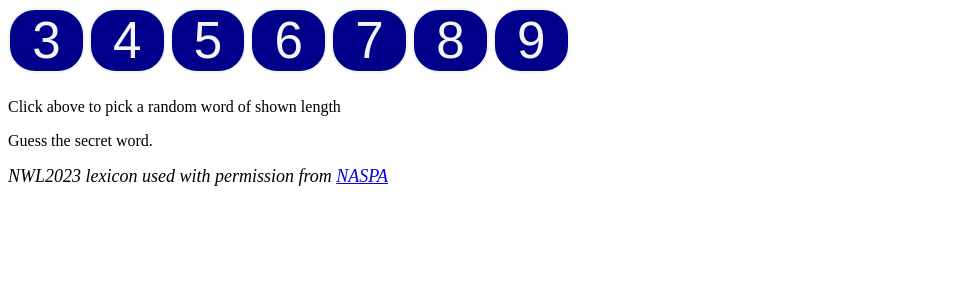
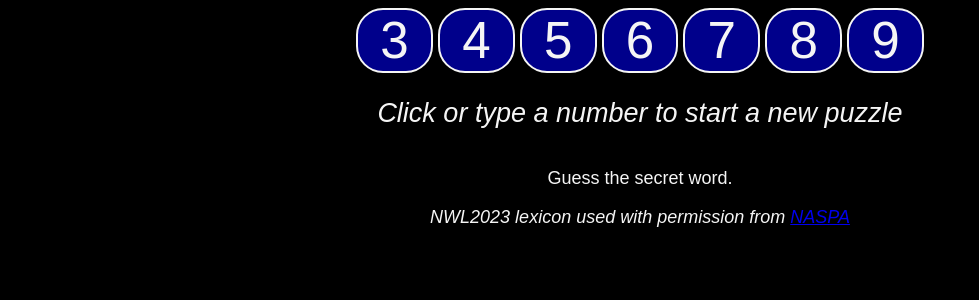
Before and after one commit to TileRunner/tilerunner.github.io, a Jekyll site: the page wordmastermind/wordmastermind.html, which Jekyll copies as it is, in a window 1280 px wide. Shown: the top 300 px of the page, without its empty margins (0-979 px from the left). Built offline with Jekyll 4.4.1, drawn with Linux system fonts in a browser that asks for light colours.

Commit message:
Improve wm look for desktop

```diff
--- a/wordmastermind/wordmastermind.css
+++ b/wordmastermind/wordmastermind.css
@@ -3,6 +3,24 @@
     --guessedWrongPositionBG: cornflowerblue;
     --guessedWrongLetterBG: darkgrey;
     --notGuessed: blue;
+}
+.desktopBody {
+    font-size: 2vh;
+    font-family: Arial, Helvetica, sans-serif;
+    background-color: black;
+    color: whitesmoke;
+    text-align: center;
+}
+.desktopHint {
+    font-size: 3vh !important;
+    font-style: italic;
+}
+.desktopKeyboard {
+    margin: auto;
+}
+.desktopGuesses {
+    display: inline-block;
+    margin: auto;
 }
 .options-div {
     height: 5vh;
--- a/wordmastermind/wordmastermind.html
+++ b/wordmastermind/wordmastermind.html
@@ -7,7 +7,7 @@
     <title>Word Mastermind</title>
     <link rel="stylesheet" href="wordmastermind.css">
   </head>
-  <body>
+  <body id="body">
     <div id="options-div" class="options-div">
         <button id="3-letter-puzzle">3</button>
         <button id="4-letter-puzzle">4</button>
@@ -17,9 +17,7 @@
         <button id="8-letter-puzzle">8</button>
         <button id="9-letter-puzzle">9</button>
     </div>
-    <div id="hint-div">
-        Click above to pick a random word of shown length
-    </div>
+    <div id="hint-div"></div>
     <div id="keyboard-div" class="customKeyboard">
         <div>
             <span id="click-Q">Q</span>
--- a/wordmastermind/wordmastermind.js
+++ b/wordmastermind/wordmastermind.js
@@ -1,4 +1,5 @@
 const letters = 'QWERTYUIOPASDFGHJKLZXCVBNM';
+const validLengths = [3,4,5,6,7,8,9];
 const correctLetterCorrectPositionKB = 'correct-letter-correct-position-KB';
 const correctLetterWrongPositionKB = 'correct-letter-wrong-position-KB';
 const wrongLetterKB = 'wrong-letter-KB';
@@ -14,8 +15,9 @@ const e_keyboard = document.getElementById("keyboard-div");
 const e_guess_table_body = document.getElementById("guess-table-body");
 e_keyboard.style.display = "none";
 window.addEventListener('keydown', (e) => {
-    if (e.key === 'Delete') handleDeleteLetter();
-    if (letters.includes(e.key.toUpperCase())) handleInputLetter(e.key.toUpperCase());
+    if ((e.key === 'Delete') || (e.key === 'Backspace')) handleDeleteLetter();
+    if ((e.key.length === 1) && (letters.includes(e.key.toUpperCase()))) handleInputLetter(e.key.toUpperCase());
+    if ((!solving || solved) && (validLengths.includes(parseInt(e.key)))) generatePuzzle(parseInt(e.key));
 });
 
 for (let l = 3; l < 10; l++) {
@@ -28,6 +30,15 @@ document.getElementById("click-backspace").addEventListener("click", () => handl
 document.getElementById("show-hint").addEventListener("click", () => showHint());
 document.getElementById("explain-colors").addEventListener("click",() => explainColors());
 
+if (isMobileDevice()) {
+    e_hint.textContent = "Tap a number to start a new puzzle";
+} else {
+    document.getElementById("body").classList.add("desktopBody");
+    e_hint.classList.add("desktopHint");
+    e_hint.textContent = "Click or type a number to start a new puzzle";
+    e_keyboard.classList.add("desktopKeyboard");
+    document.getElementById("guesses-div").classList.add("desktopGuesses");
+}
 function generatePuzzle(chosenLength) {
     wordLength = chosenLength;
     e_options.style.display = "none";
@@ -47,9 +58,24 @@ async function getInfo() {
 }
 
 function displayInfo() {
-    e_hint.textContent = "Click letters below to form your guess";
+    if (isMobileDevice()) {
+        e_hint.textContent = "Tap letters below to form your guess";
+    } else {
+        e_hint.textContent = "Type letters or click letters below to form your guess";
+    }
 }
-
+function isMobileDevice() {
+    if (navigator.userAgent.match(/Android/i)
+        || navigator.userAgent.match(/webOS/i)
+        || navigator.userAgent.match(/iPhone/i)
+        || navigator.userAgent.match(/iPad/i)
+        || navigator.userAgent.match(/iPod/i)
+        || navigator.userAgent.match(/BlackBerry/i)
+        || navigator.userAgent.match(/Windows Phone/i)) {
+        return true;
+    }
+    return false;
+}
 async function handleInputLetter(letter) {
     if (!solving)
     {
@@ -71,7 +97,11 @@ async function handleInputLetter(letter) {
         if (currentGuess === targetWord)
         {
             e_options.style.display = "block";
-            e_hint.textContent = `Solved in ${guesses.length} moves ${guesses.length > 5 ? '.' : '!'} Click a number to replay.`;
+            if (isMobileDevice()) {
+                e_hint.textContent = `Solved in ${guesses.length} moves ${guesses.length > 5 ? '.' : '!'} Tap a number to replay.`;
+            } else {
+                e_hint.textContent = `Solved in ${guesses.length} moves ${guesses.length > 5 ? '.' : '!'} Click or type a number to replay.`;
+            }
             e_keyboard.style.display = "none";
             solved = true;
             solving = false;
```
